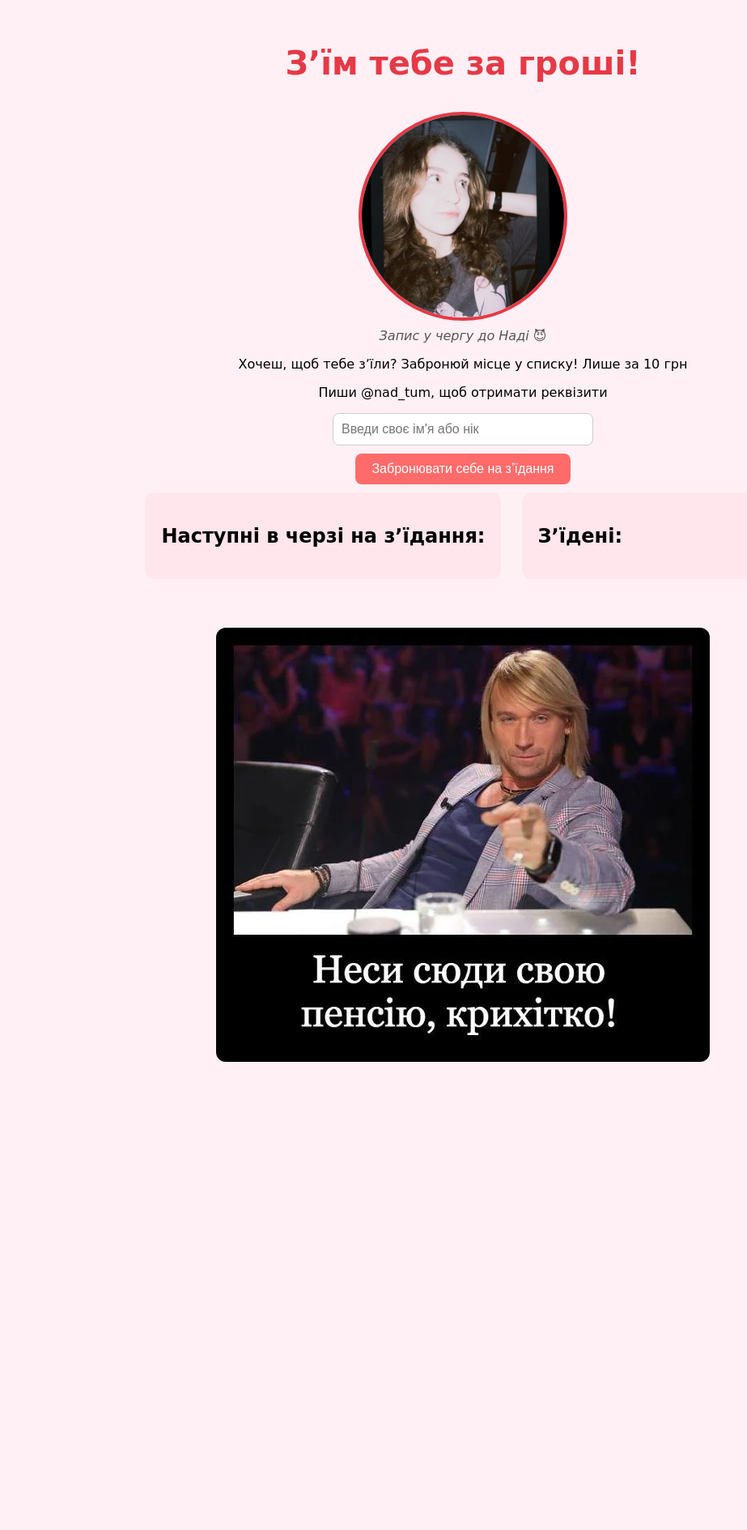
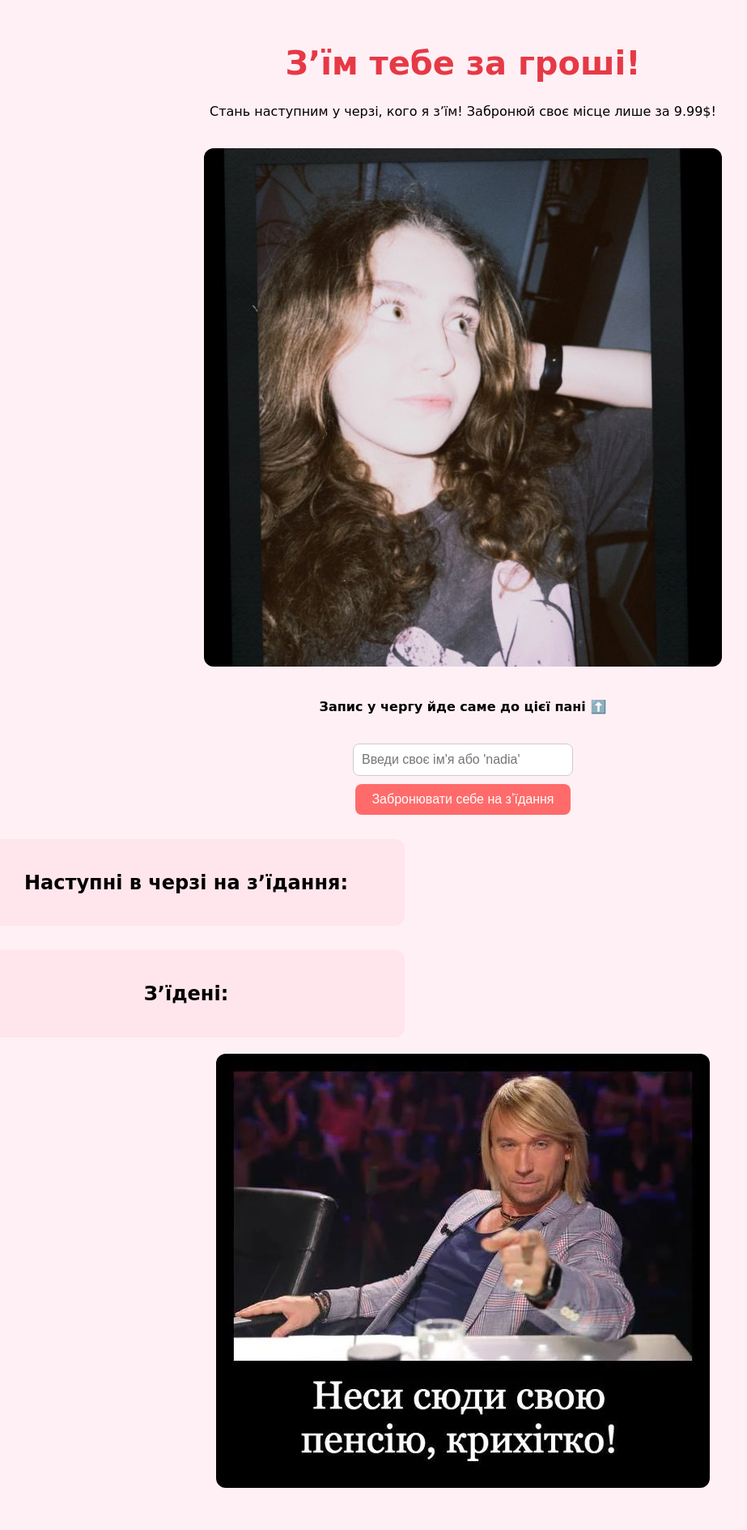
Before and after one commit to elen04ka/food_for_nadia, a Flask app: page / in a window 1280 px wide. Shown: the whole page at 81% size, without its empty margins (68-991 px from the left). Before the commit the page ends 1311 px from the top, so only its background shows below. Run offline with Flask 3, Linux system fonts and the light colour scheme; data that the repository does not hold is empty.

Commit message:
Update index.html

```diff
--- a/templates/index.html
+++ b/templates/index.html
@@ -11,46 +11,23 @@
       text-align: center;
       padding: 20px;
     }
-
     h1 {
       font-size: 2.5em;
       color: #e63946;
     }
-
-    .nadia-photo {
-      margin-top: 10px;
-      max-width: 250px;
-      border-radius: 50%;
-      border: 4px solid #e63946;
+    .container {
+      display: flex;
+      flex-direction: column;
+      align-items: center;
     }
-
-    .caption {
-      margin-top: 5px;
-      font-style: italic;
-      color: #555;
-    }
-
-    .queue, .eaten {
-      margin-top: 30px;
-      background: #ffe5ec;
-      padding: 20px;
-      border-radius: 12px;
-      display: inline-block;
-      text-align: left;
-      margin: 10px;
-      min-width: 280px;
-      max-width: 90vw;
-    }
-
-    input[type="text"], select {
+    input[type="text"] {
       padding: 10px;
       font-size: 1em;
-      width: 80%;
-      max-width: 300px;
+      width: 250px;
       border-radius: 8px;
       border: 1px solid #ccc;
+      margin-top: 20px;
     }
-
     button {
       padding: 10px 20px;
       font-size: 1em;
@@ -58,76 +35,51 @@
       color: white;
       border: none;
       border-radius: 8px;
-      margin: 10px 5px 0 5px;
+      margin-top: 10px;
       cursor: pointer;
     }
-
     button:hover {
       background-color: #ff4d4d;
     }
-
+    .queue, .eaten, .admin {
+      margin-top: 30px;
+      background: #ffe5ec;
+      padding: 20px;
+      border-radius: 12px;
+      width: 90%;
+      max-width: 500px;
+    }
     ul {
       list-style-type: none;
       padding: 0;
     }
-
     li::before {
       content: "🍽️ ";
     }
-
     .admin {
-      margin-top: 30px;
       background: #d0f4de;
-      padding: 20px;
-      border-radius: 12px;
-      display: inline-block;
+      display: none;
     }
-
     .admin h3 {
       margin-top: 0;
     }
-
-    .meme {
-      margin-top: 40px;
-    }
-
-    .meme img {
+    img {
       max-width: 100%;
-      height: auto;
       border-radius: 12px;
-      margin-top: 10px;
-    }
-
-    .hidden {
-      display: none;
-    }
-
-    @media (max-width: 600px) {
-      h1 {
-        font-size: 2em;
-      }
-      input, button {
-        font-size: 1em;
-        width: 90%;
-      }
-      .queue, .eaten, .admin {
-        width: 90%;
-        margin: 10px auto;
-      }
+      margin: 20px 0;
     }
   </style>
 </head>
 <body>
   <h1>Зʼїм тебе за гроші!</h1>
-  <img src="/static/1.jpg" alt="Надя" class="nadia-photo">
-  <div class="caption">Запис у чергу до Наді 😈</div>
-  <p>Хочеш, щоб тебе зʼїли? Забронюй місце у списку! Лише за 10 грн</p>
-  <p>Пиши @nad_tum, щоб отримати реквізити</p>
+  <p>Стань наступним у черзі, кого я зʼїм! Забронюй своє місце лише за 9.99$!</p>
+  <img src="/static/1.jpg" alt="Надя" />
+  <p><strong>Запис у чергу йде саме до цієї пані ⬆️</strong></p>
 
-  <input type="text" id="nameInput" placeholder="Введи своє ім'я або нік">
-  <br>
-  <button onclick="addToQueue()">Забронювати себе на зʼїдання</button>
-  <br>
+  <div class="container">
+    <input type="text" id="nameInput" placeholder="Введи своє ім'я або 'nadia'">
+    <button onclick="handleInput()">Забронювати себе на зʼїдання</button>
+  </div>
 
   <div class="queue">
     <h2>Наступні в черзі на зʼїдання:</h2>
@@ -139,93 +91,78 @@
     <ul id="eatenList"></ul>
   </div>
 
-  <div class="admin hidden" id="adminPanel">
+  <div class="admin" id="adminPanel">
     <h3>Адмінка для Наді</h3>
     <select id="selectUser"></select>
     <button onclick="eatUser()">Зʼїсти</button>
     <button onclick="clearAll()">Очистити все</button>
   </div>
 
-  <div class="meme">
-    <img src="/static/2.png" alt="Готуйте свою пенсію мем">
-  </div>
+  <img src="/static/2.png" alt="Мем готуйте пенсію" />
 
   <script>
-    let queue = JSON.parse(localStorage.getItem('eatingQueue')) || [];
-    let eaten = JSON.parse(localStorage.getItem('eatenList')) || [];
+    async function fetchData() {
+      const res = await fetch('/api/queue');
+      const data = await res.json();
+      renderData(data);
+    }
 
-    const queueList = document.getElementById('eatingQueue');
-    const eatenList = document.getElementById('eatenList');
-    const selectUser = document.getElementById('selectUser');
-    const adminPanel = document.getElementById('adminPanel');
+    function renderData(data) {
+      const queueList = document.getElementById('eatingQueue');
+      const eatenList = document.getElementById('eatenList');
+      const selectUser = document.getElementById('selectUser');
 
-    function renderQueue() {
       queueList.innerHTML = '';
       selectUser.innerHTML = '';
-      queue.forEach((name, index) => {
-        const li = document.createElement('li');
-        li.textContent = name;
-        queueList.appendChild(li);
+      eatenList.innerHTML = '';
 
-        const option = document.createElement('option');
-        option.value = index;
-        option.textContent = name;
-        selectUser.appendChild(option);
+      data.queue.forEach((name, i) => {
+        queueList.innerHTML += `<li>${name}</li>`;
+        selectUser.innerHTML += `<option value="${i}">${name}</option>`;
+      });
+
+      data.eaten.forEach(name => {
+        eatenList.innerHTML += `<li>${name}</li>`;
       });
     }
 
-    function renderEaten() {
-      eatenList.innerHTML = '';
-      eaten.forEach(name => {
-        const li = document.createElement('li');
-        li.textContent = name;
-        eatenList.appendChild(li);
-      });
-    }
-
-    function addToQueue() {
+    async function handleInput() {
       const input = document.getElementById('nameInput');
       const name = input.value.trim();
 
-      if (!name) return;
-
       if (name.toLowerCase() === 'nadia') {
-        adminPanel.classList.remove('hidden');
+        document.getElementById('adminPanel').style.display = 'block';
         input.value = '';
         return;
       }
 
-      queue.push(name);
-      localStorage.setItem('eatingQueue', JSON.stringify(queue));
-      input.value = '';
-      renderQueue();
-    }
-
-    function eatUser() {
-      const index = selectUser.value;
-      if (index !== '') {
-        const eatenName = queue.splice(index, 1)[0];
-        eaten.push(eatenName);
-        localStorage.setItem('eatingQueue', JSON.stringify(queue));
-        localStorage.setItem('eatenList', JSON.stringify(eaten));
-        renderQueue();
-        renderEaten();
+      if (name) {
+        await fetch('/api/queue', {
+          method: 'POST',
+          headers: {'Content-Type': 'application/json'},
+          body: JSON.stringify({ name })
+        });
+        input.value = '';
+        fetchData();
       }
     }
 
-    function clearAll() {
-      if (confirm('Ви впевнені, що хочете очистити всі дані?')) {
-        queue = [];
-        eaten = [];
-        localStorage.removeItem('eatingQueue');
-        localStorage.removeItem('eatenList');
-        renderQueue();
-        renderEaten();
-      }
+    async function eatUser() {
+      const index = document.getElementById('selectUser').value;
+      await fetch('/api/eat', {
+        method: 'POST',
+        headers: {'Content-Type': 'application/json'},
+        body: JSON.stringify({ index })
+      });
+      fetchData();
     }
 
-    renderQueue();
-    renderEaten();
+    async function clearAll() {
+      await fetch('/api/clear', { method: 'POST' });
+      fetchData();
+    }
+
+    fetchData();
   </script>
 </body>
 </html>
```
